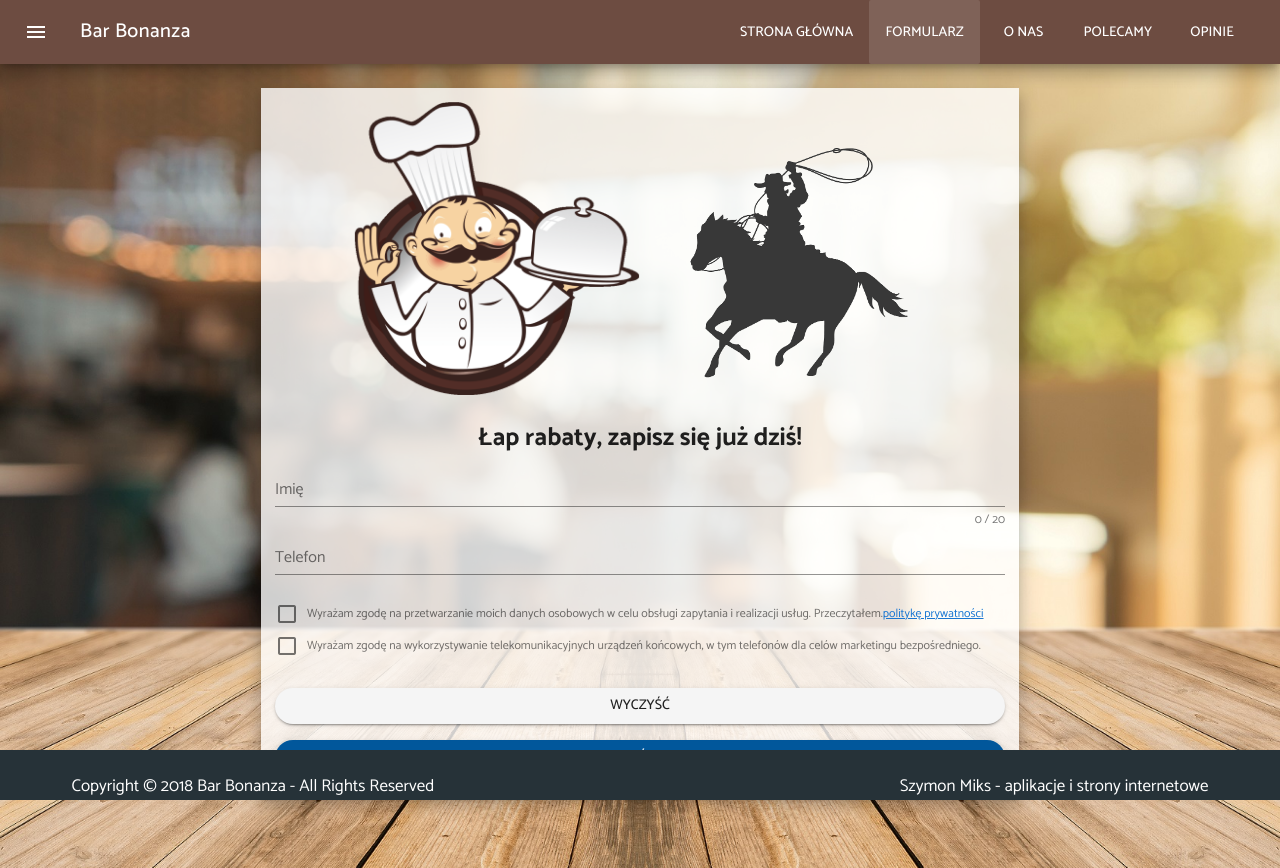
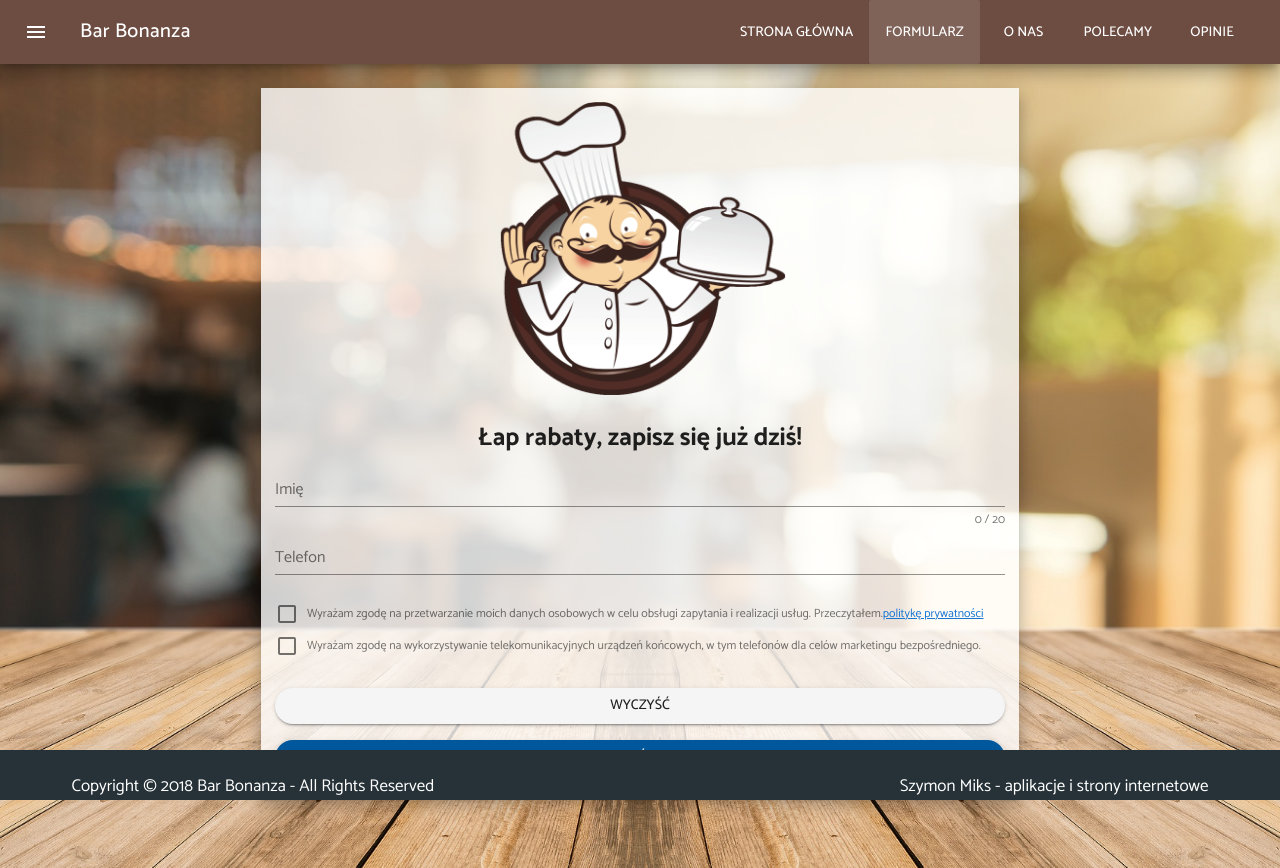
Before and after one commit to szymon6927/bonanza-sms, a Vue app in the folder client/: page /#/form in a window 1280 px wide. Built offline with nearby package versions, Linux system fonts and the light colour scheme.

Commit message:
create new compress .png logo and replace them in components

```diff
--- a/client/src/components/Form.vue
+++ b/client/src/components/Form.vue
@@ -3,8 +3,8 @@
     <v-layout row wrap>
       <v-flex xs12 sm10 md10 lg8 offset-xs0 offset-sm1 offset-md1 offset-lg2>
         <v-form class="form-wrapper elevation-10" ref="form" lazy-validation v-if="show">
-          <img class="logo" src="/static/chef.png">
-          <img class="logo" src="/static/western.png">
+          <img class="logo" src="@/assets/img/chef.png">
+          <!--<img class="logo" src="/static/western.png">-->
           <h2 class="mt-3">Łap rabaty, zapisz się już dziś!</h2>
           <v-text-field
             v-model="form.name"
--- a/client/src/components/Home.vue
+++ b/client/src/components/Home.vue
@@ -3,7 +3,7 @@
     <v-layout row wrap>
       <v-flex xs12 sm10 md10 lg8 offset-xs0 offset-sm1 offset-md1 offset-lg2>
         <div class="content__wraper elevation-10 text-xs-center pt-5 pb-5">
-          <img class="logo" src="/static/chef.png">
+          <img class="logo" src="@/assets/img/chef.png">
           <h1 class="black--text mb-3">Łap okazje i rabaty!</h1>
           <h2 class="black--text display-1 bonanza-name we mb-3">Bar Bonanza!</h2>
           <h3 class="black--text mb-4">Bądź z nami na bieżąco!</h3>
--- a/client/src/components/Recommend.vue
+++ b/client/src/components/Recommend.vue
@@ -8,7 +8,7 @@
           <v-spacer></v-spacer>
           <v-layout row wrap class="pt-4 elevation-10 pb-3 mt-4">
             <v-flex sm3 xs12>
-            <img class="recommend__img img__responsive" src="/static/chef.png" />
+              <img class="logo" src="@/assets/img/chef.png">
             </v-flex>
             <v-flex sm9 xs12>
               <div v-if="content" class="recommend__content" v-html="content ">
@@ -35,6 +35,7 @@
 
 <script>
   import axios from 'axios'
+
   export default {
     name: "Recommend",
     data() {
```
Also changed, not shown: client/src/assets/img/chef.png (added). Lines whose indentation alone changed are shown as unchanged.
